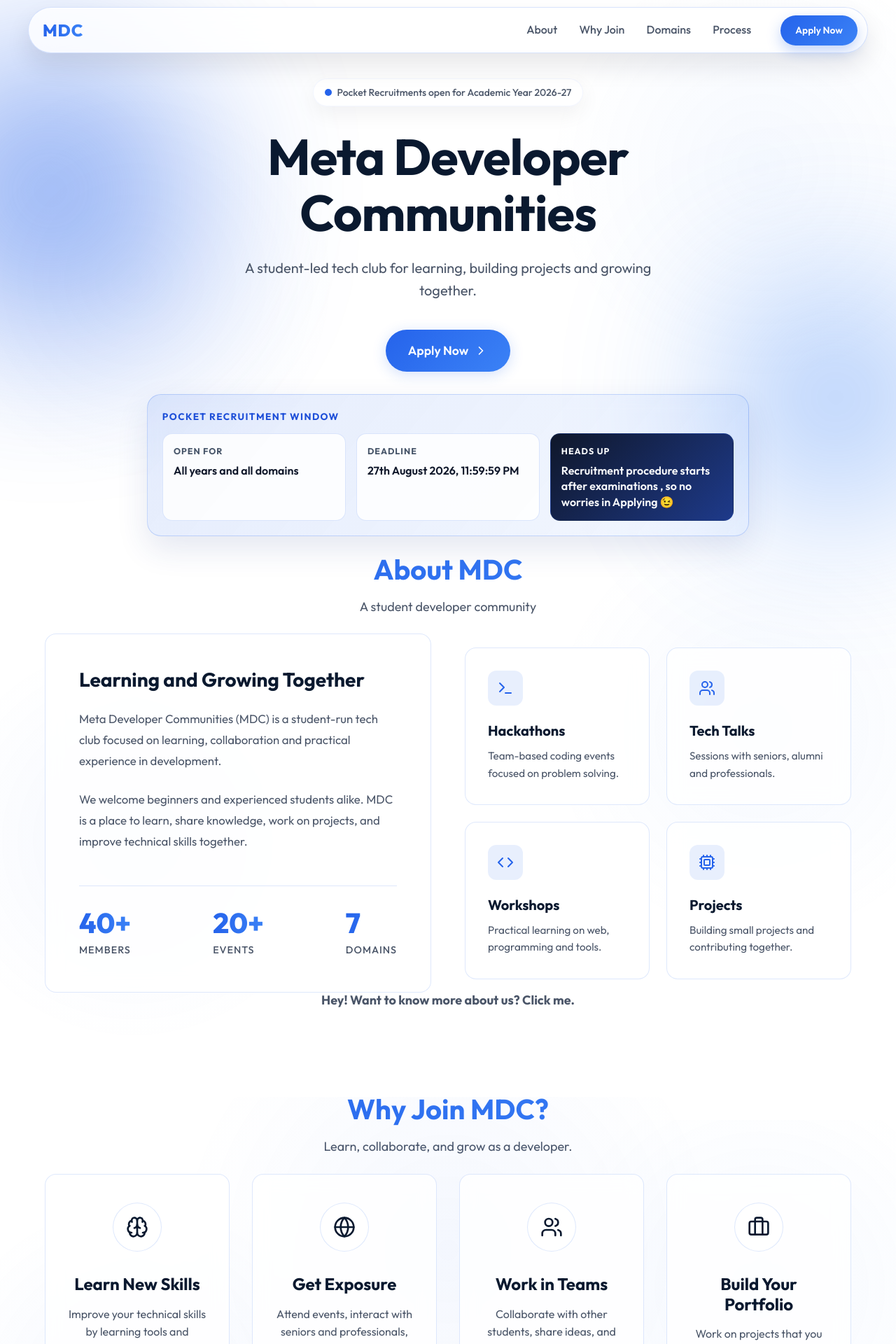
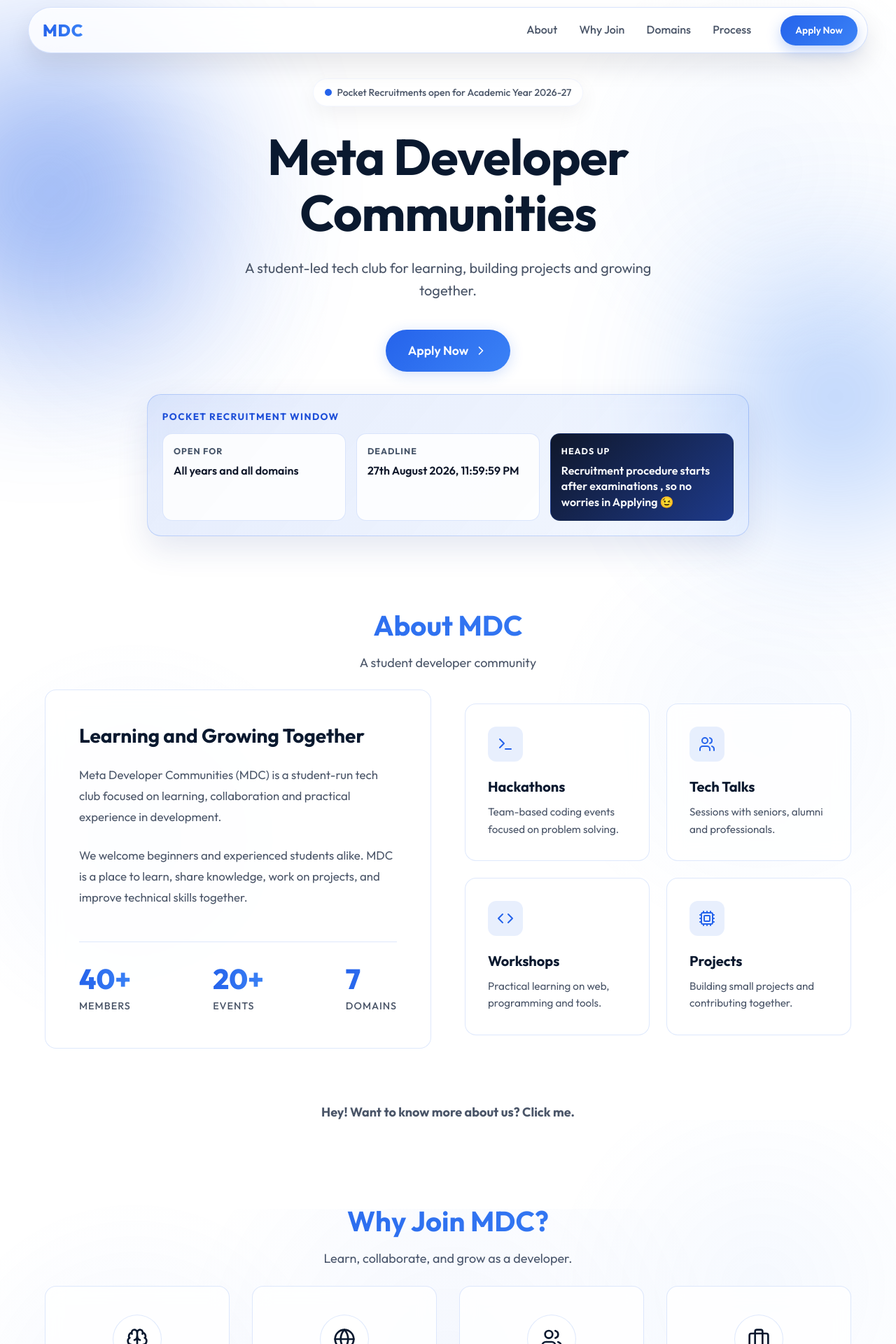
Before and after one commit to mdcgitam/mdc-gitam-recruitment, a React (Vite) app: page / in a window 1280 px wide. Shown: the top 1920 px of the page at 70% size. Built offline with nearby package versions, Linux system fonts and the light colour scheme.

Commit message:
added a few changes

```diff
--- a/src/App.jsx
+++ b/src/App.jsx
@@ -12,7 +12,7 @@
   return (
     <>
       <Navbar />
-      <main>
+      <main className="space-y-20">
         <HeroSection />
         <AboutSection />
         <WhyJoinSection />
--- a/src/components/AboutSection.jsx
+++ b/src/components/AboutSection.jsx
@@ -55,6 +55,7 @@
                         ))}
                     </div>
                 </div>
+                <div style={{ height: '5rem' }} />
                 <h3 className="section-subtitle">
                     <a href="https://mdcgitam.in/" target="_blank" rel="noopener noreferrer">
                         Hey! Want to know more about us? Click me.
--- a/src/components/HeroSection.css
+++ b/src/components/HeroSection.css
@@ -82,6 +82,10 @@
     line-height: 1.1;
     margin-bottom: 1.5rem;
     letter-spacing: -1px;
+}
+
+.hero-section {
+  margin-bottom: 5rem; /* adjust as needed */
 }
 
 .hero-subtitle {
```
